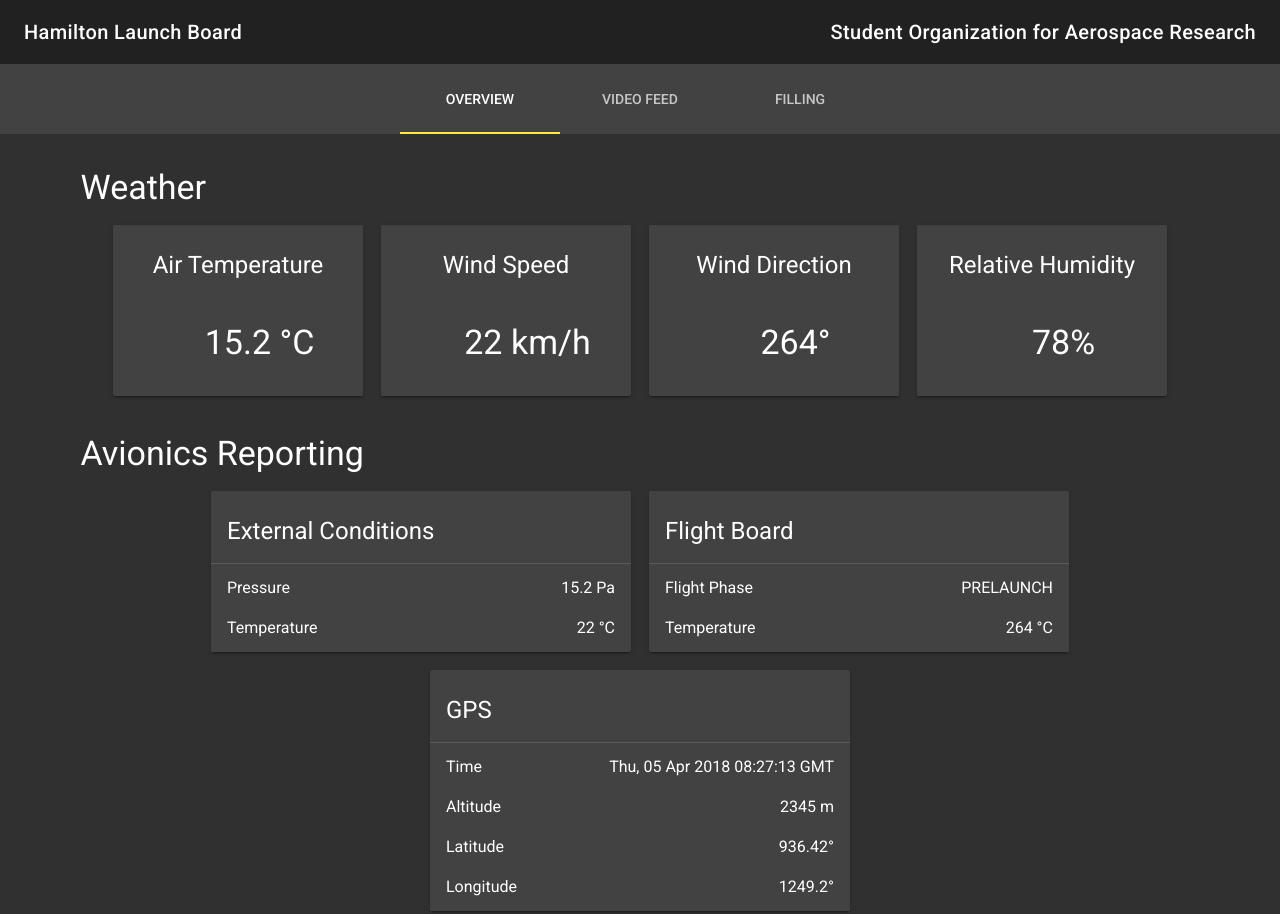
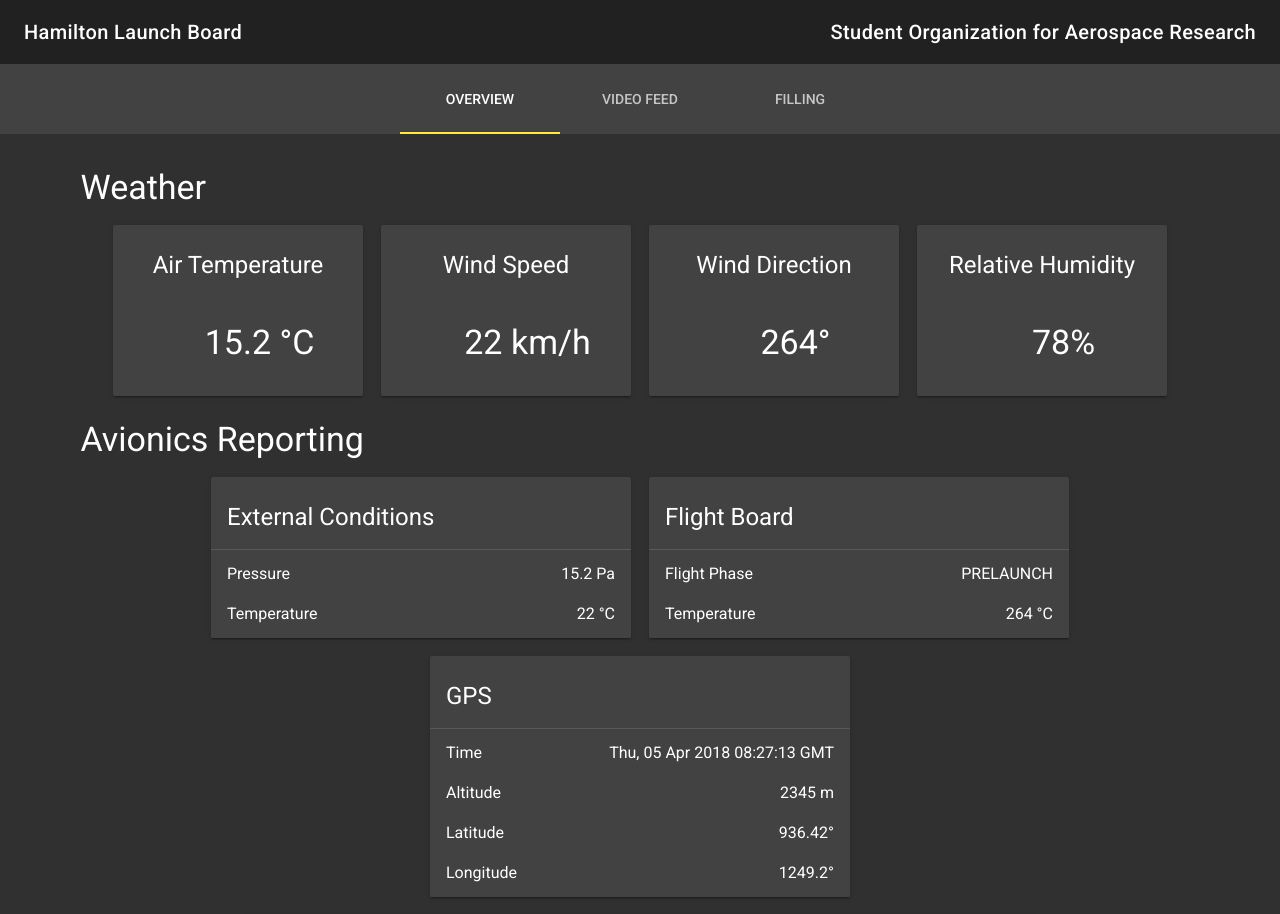
Before and after one commit to StudentOrganisationForAerospaceResearch/hamilton_launch_system, a Vue app in the folder hamilton_launch_board/: page /overview in a window 1280 px wide. Shown: the top 914 px of the page. Built offline with nearby package versions, Linux system fonts and the light colour scheme; some icons are missing.

Commit message:
further adjust positioning for full visiblity

```diff
--- a/hamilton_launch_board/src/views/components/Avionics.vue
+++ b/hamilton_launch_board/src/views/components/Avionics.vue
@@ -106,7 +106,7 @@ export default {
 .avionics {
   max-width: 1500px;
   margin: auto;
-  margin-top: 2em;
+  margin-top: 1em;
 }
 
 .avionics h1 {
--- a/hamilton_launch_board/src/views/components/Weather.vue
+++ b/hamilton_launch_board/src/views/components/Weather.vue
@@ -83,7 +83,7 @@ export default {
 .weather {
   max-width: 1200px;
   margin: auto;
-  margin-top: 2em;
+  margin-top: 1em;
 }
 
 .weather h1 {
```
